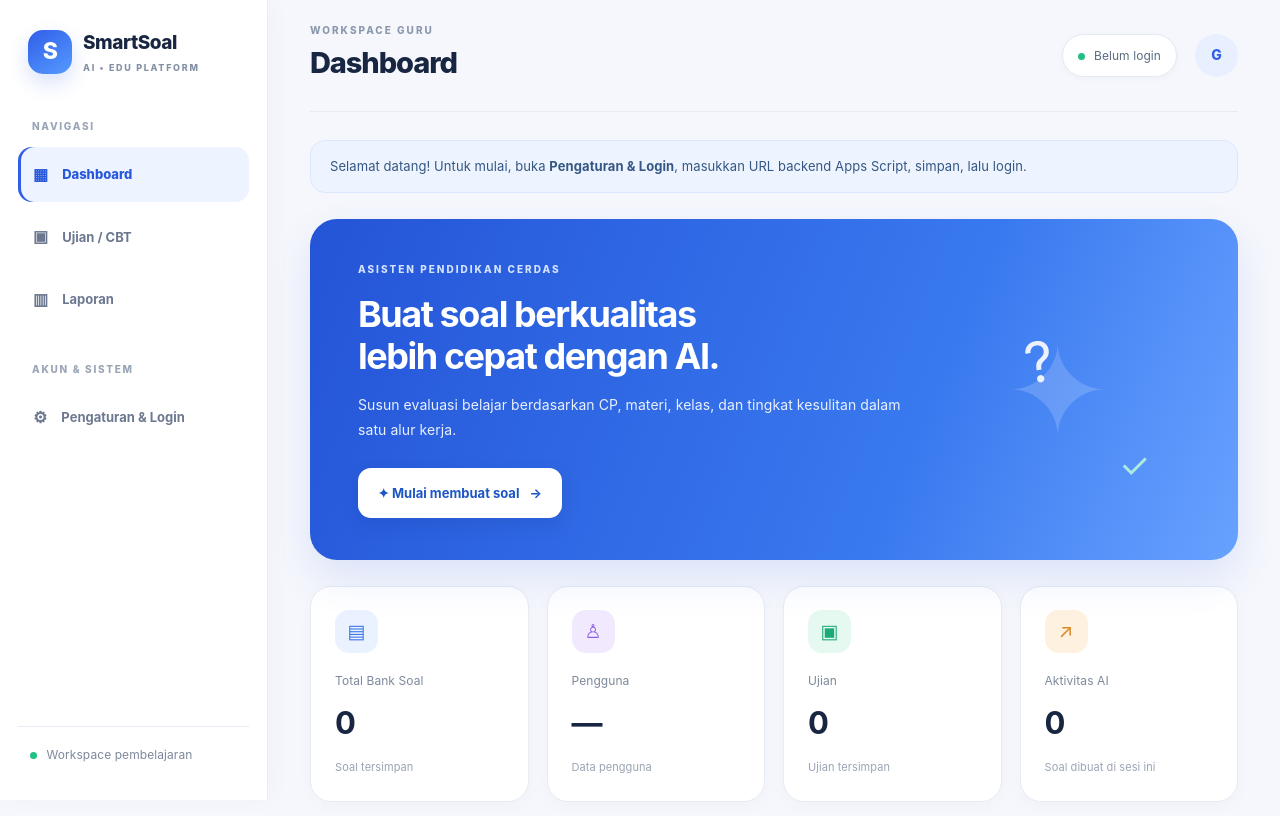
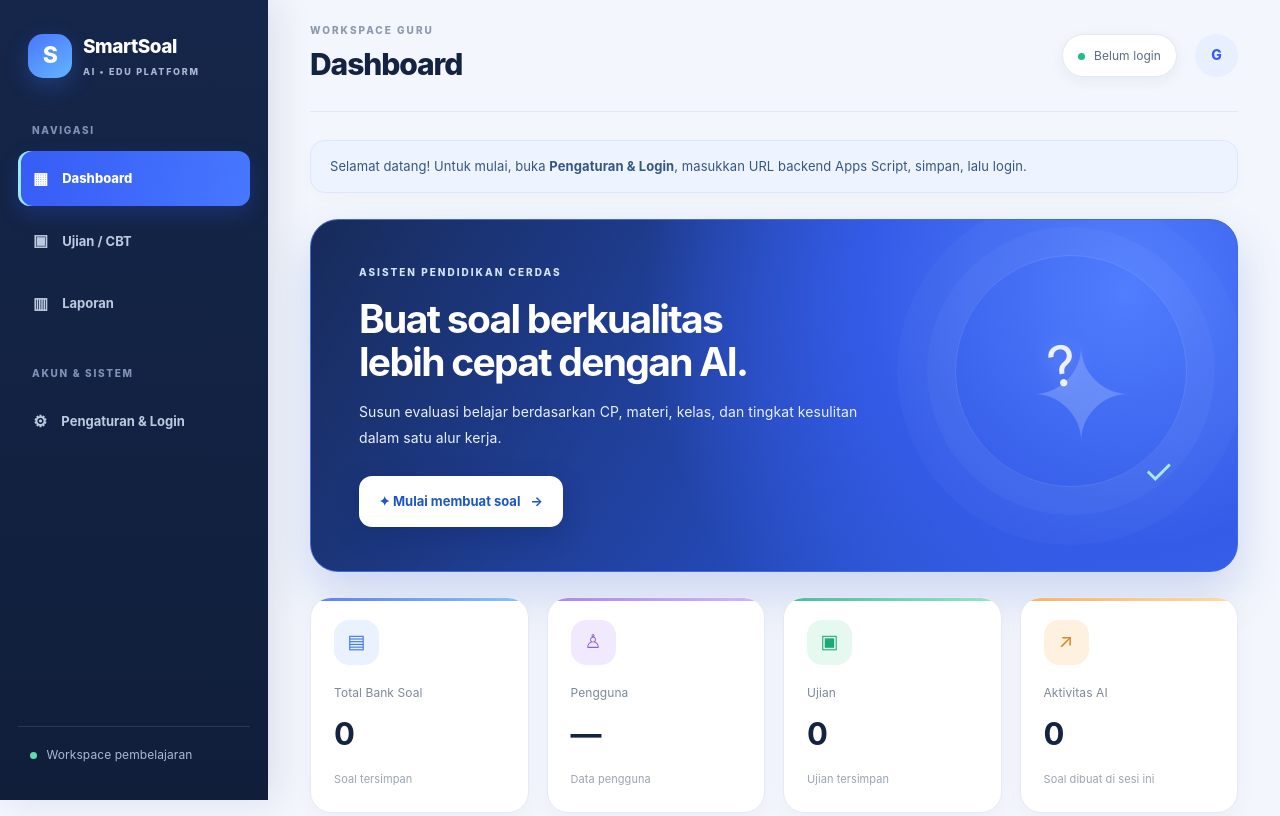
Before and after one commit to T-faces/SmartSoal, a plain HTML site: page index.html in a window 1280 px wide. Shown: the top 816 px of the page. Drawn offline with Linux system fonts and the light colour scheme.

Commit message:
Apply unmistakable SmartSoal dashboard visual redesign v4

```diff
--- a/styles.css
+++ b/styles.css
@@ -135,3 +135,46 @@ footer{padding:40px 0 24px}
 @media(max-width:1100px){.main{padding:0 24px}.sidebar{width:245px}.main{margin-left:245px}.hero{padding:32px}.hero h2{font-size:30px}.hero-art{margin-right:20px}}
 @media(max-width:760px){.sidebar{width:268px;transform:translateX(-100%)}.main{margin-left:0;padding:0 16px}.topbar{height:82px;margin-bottom:20px}.topbar h1{font-size:23px}.hero{padding:27px 23px;min-height:250px;border-radius:22px}.hero h2{font-size:28px}.hero p{max-width:100%;font-size:13px}.hero-art{right:-8px;bottom:0;margin:0}.stats{gap:12px;margin:18px 0 27px}.stats article{padding:16px;border-radius:16px}.stats strong{font-size:25px}.quick{grid-template-columns:1fr}.quick button{min-height:140px;padding:20px}.panel{padding:18px;border-radius:16px}.form-grid{gap:15px}.helper-banner{padding:15px;gap:11px}.section-head{align-items:flex-start;gap:12px}.toolbar>*{flex:1 1 auto}.toolbar input{flex-basis:100%}}
 @media(prefers-reduced-motion:reduce){*,*::before,*::after{scroll-behavior:auto!important;transition:none!important;animation:none!important}}
+
+
+/* VISUAL REDESIGN V4: stronger layout contrast so the update is unmistakable */
+:root{--blue:#365cf5;--ink:#152342;--muted:#7887a2;--line:#e4eaf4;--bg:#f3f6fc}
+body{background:#f3f6fc;color:#152342}
+.sidebar{background:linear-gradient(180deg,#15264a 0%,#101e3a 100%);border-right:0;color:#fff;box-shadow:8px 0 35px rgba(17,32,65,.10)}
+.brand{color:#fff;padding:4px 10px 42px}
+.brand small{color:#aab8d5}
+.brand-icon{background:linear-gradient(145deg,#4976ff,#63b5ff);box-shadow:0 8px 22px #4477ff45}
+.nav-caption{color:#7f92b8}
+.nav{color:#bdc9e0;border-radius:12px}
+.nav.active{color:#fff;background:linear-gradient(100deg,#365cf5,#4777ff);box-shadow:0 8px 20px #365cf53b,inset 3px 0 #9de8ff}
+.nav:hover{color:#fff;background:#263a61}
+.side-foot{border-top-color:#2a3a5b;color:#aab8d5}
+.side-foot i{background:#56e0b0}
+.main{padding:0 42px}
+.topbar{border-bottom:1px solid #e3e9f4}
+.topbar h1{font-size:30px;font-weight:800}
+.status{background:#fff;box-shadow:0 4px 14px #263a6410}
+.hero{background:radial-gradient(circle at 88% 20%,#507eff 0,#345be7 30%,transparent 56%),linear-gradient(120deg,#172b59 0%,#2449b7 56%,#3569ef 100%);border:1px solid #4169db;min-height:320px;border-radius:28px;padding:44px 48px;box-shadow:0 22px 48px rgba(43,82,202,.20)}
+.hero:after{content:"";position:absolute;width:230px;height:230px;border:1px solid #ffffff20;border-radius:50%;right:50px;top:35px;box-shadow:0 0 0 28px #ffffff08,0 0 0 58px #ffffff06}
+.hero h2{font-size:39px;max-width:580px;line-height:1.12;letter-spacing:-1.7px}
+.hero p{font-size:14px;line-height:1.85;max-width:530px}
+.hero-art{z-index:1;font-size:126px;margin-right:55px;color:#c7d7ff4d}
+.hero-art span{color:#fff;text-shadow:0 4px 25px #fff5}
+.hero .btn.white{padding:15px 20px;border-radius:13px;box-shadow:0 8px 24px #0d225844}
+.stats{gap:18px;margin:25px 0 34px}
+.stats article{position:relative;overflow:hidden;border:1px solid #e4eaf5;border-radius:21px;padding:22px 23px;box-shadow:0 7px 22px rgba(28,47,87,.035)}
+.stats article:after{content:"";position:absolute;left:0;right:0;top:0;height:3px;background:linear-gradient(90deg,#365cf5,#69b6ff);opacity:.8}
+.stats article:nth-child(2):after{background:linear-gradient(90deg,#9567ed,#c4a5ff)}
+.stats article:nth-child(3):after{background:linear-gradient(90deg,#17ad83,#7ae2bd)}
+.stats article:nth-child(4):after{background:linear-gradient(90deg,#f3a044,#ffd18a)}
+.stat-icon{width:45px;height:45px;border-radius:15px}
+.section-head h3{font-size:20px}
+.quick button{border-radius:20px;border-color:#e4eaf5;box-shadow:0 7px 22px #1d315b08}
+.quick button:hover{box-shadow:0 15px 30px #1d315b12}
+.quick-icon{width:45px;height:45px}
+.panel{border-color:#e4eaf5;box-shadow:0 8px 25px rgba(28,47,87,.035)}
+.btn.primary{background:linear-gradient(110deg,#3159ed,#4d7bff);box-shadow:0 7px 18px #3159ed30}
+.notice{box-shadow:0 4px 16px #1d315b05}
+@media(min-width:1500px){.main{padding-left:48px;padding-right:48px}}
+@media(max-width:1100px){.main{padding:0 24px}.hero{padding:34px}.hero h2{font-size:32px}}
+@media(max-width:760px){.main{padding:0 16px}.hero{min-height:260px;padding:27px 23px;border-radius:22px}.hero h2{font-size:29px}.hero:after{right:-90px}.hero-art{opacity:.45}.stats article{padding:17px}}
```
